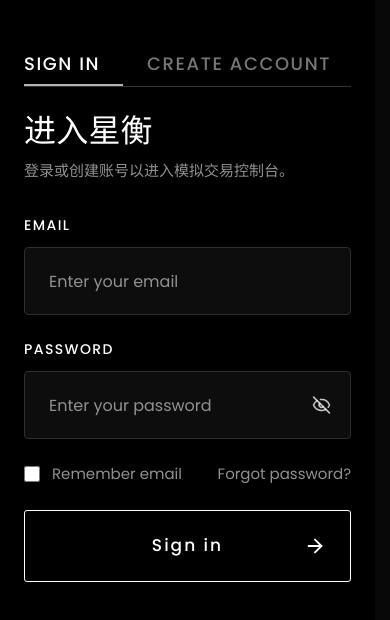
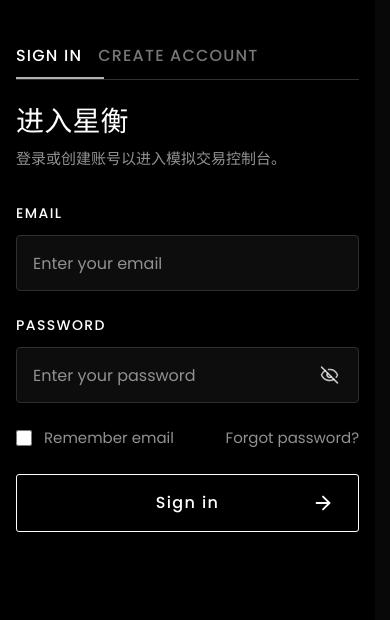
Before and after one commit to mushui-crypto/Xingheng, a React (Vite) app: page /login in a window 390 px wide. Shown: the top 620 px of the page. Built offline with nearby package versions, Linux system fonts and the light colour scheme.

Commit message:
feat: improve responsive layout foundations

```diff
--- a/src/components/ui/Button.tsx
+++ b/src/components/ui/Button.tsx
@@ -15,7 +15,7 @@ const variantClasses = {
 export function Button({ children, className = "", variant = "primary", style, ...props }: ButtonProps) {
   return (
     <button
-      className={`inline-flex items-center justify-center gap-2 whitespace-nowrap px-4 py-2.5 text-sm font-semibold uppercase tracking-[0.08em] transition active:translate-y-px disabled:cursor-not-allowed disabled:translate-y-0 disabled:opacity-50 ${variantClasses[variant]} ${className}`}
+      className={`inline-flex min-h-11 min-w-0 items-center justify-center gap-2 whitespace-nowrap px-4 py-2.5 text-sm font-semibold uppercase tracking-[0.08em] transition active:translate-y-px disabled:cursor-not-allowed disabled:translate-y-0 disabled:opacity-50 ${variantClasses[variant]} ${className}`}
       style={style}
       {...props}
     >
--- a/src/components/ui/Card.tsx
+++ b/src/components/ui/Card.tsx
@@ -6,7 +6,7 @@ type CardProps = HTMLAttributes<HTMLDivElement> & {
 
 export function Card({ children, className = "", ...props }: CardProps) {
   return (
-    <div className={`border border-white/15 bg-panel p-5 shadow-[inset_0_1px_0_rgba(255,255,255,0.035)] ${className}`} {...props}>
+    <div className={`min-w-0 border border-white/15 bg-panel p-4 shadow-[inset_0_1px_0_rgba(255,255,255,0.035)] sm:p-5 ${className}`} {...props}>
       {children}
     </div>
   );
--- a/src/features/auth/components/AuthFormPrimitives.tsx
+++ b/src/features/auth/components/AuthFormPrimitives.tsx
@@ -9,13 +9,13 @@ export type AuthFeedbackState = {
 };
 
 const authInputClass =
-  "xh-auth-input h-[68px] w-full rounded border border-[#2e2e2e] bg-[rgba(14,14,14,0.96)] px-6 text-base text-white outline-none transition placeholder:text-[#919191] focus:border-white/45";
+  "xh-auth-input h-14 w-full rounded border border-[#2e2e2e] bg-[rgba(14,14,14,0.96)] px-4 text-base text-white outline-none transition placeholder:text-[#919191] focus:border-white/45 sm:h-[68px] sm:px-6";
 const authPasswordInputClass = `${authInputClass} pr-14`;
 
 export function AuthHeader({ title, subtitle }: { title: string; subtitle: string }) {
   return (
     <div className="mb-8">
-      <h1 className="text-[32px] font-medium leading-10 tracking-[0.2px]">{title}</h1>
+      <h1 className="text-[clamp(1.75rem,7vw,2rem)] font-medium leading-tight tracking-[0.2px]">{title}</h1>
       <p className="mt-2 text-[15px] leading-6 text-[#919191]">{subtitle}</p>
     </div>
   );
@@ -75,7 +75,7 @@ export function AuthCodeInput({
   return (
     <label className="block">
       <span className="mb-3 block text-sm font-medium uppercase tracking-[1.4px] text-white">{label}</span>
-      <div className="flex gap-3">
+      <div className="flex flex-col gap-3 sm:flex-row">
         <input
           className={authInputClass}
           placeholder={placeholder}
@@ -88,7 +88,7 @@ export function AuthCodeInput({
           required
         />
         <button
-          className="h-[68px] min-w-[132px] rounded border border-white/30 px-4 text-sm font-medium uppercase tracking-[1px] text-white transition hover:border-white disabled:cursor-not-allowed disabled:opacity-50"
+          className="min-h-11 rounded border border-white/30 px-4 py-3 text-sm font-medium uppercase tracking-[1px] text-white transition hover:border-white disabled:cursor-not-allowed disabled:opacity-50 sm:h-[68px] sm:min-w-[132px] sm:py-0"
           type="button"
           disabled={buttonDisabled}
           onClick={onSend}
@@ -165,7 +165,7 @@ export function AuthInlineNote({ children }: { children: ReactNode }) {
 export function AuthSubmitButton({ children, disabled = false }: { children: string; disabled?: boolean }) {
   return (
     <button
-      className="relative flex h-[72px] w-full items-center justify-center rounded-[3px] border border-white bg-black px-6 text-[17px] font-medium tracking-[2px] text-white transition hover:bg-white hover:text-black disabled:cursor-not-allowed disabled:opacity-60 disabled:hover:bg-black disabled:hover:text-white"
+      className="relative flex min-h-14 w-full items-center justify-center rounded-[3px] border border-white bg-black px-6 py-4 text-[16px] font-medium tracking-[1.4px] text-white transition hover:bg-white hover:text-black disabled:cursor-not-allowed disabled:opacity-60 disabled:hover:bg-black disabled:hover:text-white sm:min-h-[72px] sm:text-[17px] sm:tracking-[2px]"
       type="submit"
       disabled={disabled}
     >
--- a/src/index.css
+++ b/src/index.css
@@ -14,6 +14,7 @@
 body {
   min-width: 320px;
   min-height: 100vh;
+  min-height: 100dvh;
   margin: 0;
   background:
     linear-gradient(180deg, rgba(255, 255, 255, 0.035), transparent 280px),
@@ -29,6 +30,10 @@ textarea {
 
 * {
   box-sizing: border-box;
+}
+
+#root {
+  min-width: 0;
 }
 
 ::selection {
@@ -55,9 +60,50 @@ textarea {
   }
 }
 
+@media (max-width: 1023px) {
+  .xh-account-layout {
+    grid-template-columns: minmax(0, 1fr);
+  }
+
+  .xh-account-sidebar {
+    min-height: auto;
+    border-right: 0;
+    border-bottom: 1px solid #2b2b2b;
+    padding: 12px 16px;
+    position: sticky;
+    top: 60px;
+    z-index: 20;
+  }
+
+  .xh-account-nav {
+    flex-direction: row;
+    gap: 8px;
+    overflow-x: auto;
+  }
+
+  .xh-account-nav-group {
+    display: none;
+  }
+
+  .xh-account-nav-button,
+  .xh-account-nav-button.is-child {
+    width: auto;
+    min-height: 44px;
+    padding-left: 14px;
+    padding-right: 14px;
+    white-space: nowrap;
+  }
+
+  .xh-account-content {
+    padding-top: 20px;
+    padding-left: 16px;
+    padding-right: 16px;
+  }
+}
+
 @layer components {
   .xh-page {
-    @apply space-y-6;
+    @apply min-w-0 space-y-6;
   }
 
   .xh-account-workspace {
@@ -69,7 +115,7 @@ textarea {
   }
 
   .xh-account-layout {
-    @apply grid min-h-[calc(100vh-60px)] gap-0 items-stretch;
+    @apply grid min-h-[calc(100vh-60px)] min-w-0 gap-0 items-stretch;
     grid-template-columns: 300px minmax(0, 1fr);
   }
 
@@ -93,7 +139,7 @@ textarea {
   }
 
   .xh-account-nav-button {
-    @apply flex h-[46px] w-full shrink-0 items-center bg-black pl-4 pr-[14px] text-left text-sm font-medium leading-none text-[#a6a6a6] transition hover:bg-white/[0.04] hover:text-[#f5f5f5];
+    @apply flex min-h-[46px] w-full shrink-0 items-center bg-black pl-4 pr-[14px] text-left text-sm font-medium leading-none text-[#a6a6a6] transition hover:bg-white/[0.04] hover:text-[#f5f5f5];
   }
 
   .xh-account-nav-button.is-child {
@@ -125,7 +171,7 @@ textarea {
   }
 
   .xh-table {
-    @apply w-full text-left text-sm;
+    @apply w-full min-w-full text-left text-sm;
   }
 
   .xh-thead {
@@ -141,7 +187,7 @@ textarea {
   }
 
   .xh-action-link {
-    @apply inline-flex items-center gap-2 border border-white/20 px-3 py-2 text-sm font-semibold text-slate-200 transition hover:border-white hover:text-white active:translate-y-px;
+    @apply inline-flex min-h-11 items-center gap-2 border border-white/20 px-3 py-2 text-sm font-semibold text-slate-200 transition hover:border-white hover:text-white active:translate-y-px;
   }
 
   .xh-auth-input:-webkit-autofill,
@@ -155,7 +201,7 @@ textarea {
   }
 
   .xh-data-table {
-    @apply w-full overflow-x-auto;
+    @apply w-full min-w-0 overflow-x-auto;
   }
 
   .xh-data-table-inner {
@@ -206,7 +252,7 @@ textarea {
   }
 
   .xh-overview-panel {
-    @apply bg-[#101010] p-5;
+    @apply min-w-0 bg-[#101010] p-4 sm:p-5;
   }
 
   .xh-overview-panel-header {
@@ -242,11 +288,11 @@ textarea {
   }
 
   .xh-modal-shell {
-    @apply w-full border border-[#2b2b2b] bg-[#050505] md:max-w-[560px];
+    @apply w-full max-w-[calc(100vw-24px)] border border-[#2b2b2b] bg-[#050505] md:max-w-[560px];
   }
 
   .xh-modal-header {
-    @apply flex items-start justify-between gap-4 px-6 pb-[18px] pt-6;
+    @apply flex items-start justify-between gap-4 px-4 pb-[18px] pt-5 sm:px-6 sm:pt-6;
   }
 
   .xh-modal-title {
@@ -262,11 +308,11 @@ textarea {
   }
 
   .xh-modal-divider {
-    @apply mx-6 h-px bg-[#2b2b2b];
+    @apply mx-4 h-px bg-[#2b2b2b] sm:mx-6;
   }
 
   .xh-modal-body {
-    @apply px-6 pb-6 pt-[18px];
+    @apply px-4 pb-5 pt-[18px] sm:px-6 sm:pb-6;
   }
 
   .xh-market-trigger {
--- a/src/pages/auth/AuthFrame.tsx
+++ b/src/pages/auth/AuthFrame.tsx
@@ -10,9 +10,9 @@ type AuthFrameProps = {
 export function AuthFrame({ activeTab, children }: AuthFrameProps) {
   return (
     <div className="min-h-screen overflow-hidden bg-black text-white" style={{ fontFamily: "Poppins, Inter, sans-serif" }}>
-      <div className="min-h-screen lg:grid lg:h-[1080px] lg:min-h-0 lg:w-[1920px] lg:grid-cols-[1200px_720px]">
-        <section className="relative hidden h-[1080px] w-[1200px] overflow-hidden lg:block">
-          <div className="absolute left-0 top-0 h-[1080px] w-[1200px] overflow-hidden">
+      <div className="mx-auto grid min-h-dvh w-full max-w-[1920px] lg:grid-cols-[minmax(0,1fr)_minmax(520px,720px)]">
+        <section className="relative hidden min-h-dvh overflow-hidden lg:block">
+          <div className="absolute left-1/2 top-1/2 h-[1080px] w-[1200px] -translate-x-1/2 -translate-y-1/2 overflow-hidden">
             <StarBorder className="left-0 top-[-44px] z-0 h-[1158px] w-[1070.74px]" color="rgba(255,255,255,1)" shape="ellipse" speed="6s" thickness={1} />
             <StarBorder className="left-[80px] top-[80px] z-[1] h-[920px] w-[1040px]" color="rgba(255,255,255,1)" shape="rounded" speed="9s" thickness={1} />
             <img
@@ -35,24 +35,24 @@ export function AuthFrame({ activeTab, children }: AuthFrameProps) {
           </div>
         </section>
 
-        <section className="relative flex min-h-screen items-start justify-start px-6 py-10 lg:block lg:h-[1080px] lg:w-[720px] lg:min-h-0 lg:px-0 lg:py-0">
+        <section className="relative flex min-h-dvh min-w-0 items-start justify-start px-4 py-8 sm:px-6 sm:py-10 lg:block lg:px-0 lg:py-0">
           <div className="absolute left-[529.48px] top-[77.28px] hidden h-px w-[118px] bg-[rgba(199,199,199,0.18)] lg:block" />
           <div className="absolute left-[623.48px] top-[51.28px] hidden h-px w-6 bg-[rgba(199,199,199,0.45)] lg:block" />
           <div className="absolute left-[623.48px] top-[51.28px] hidden h-6 w-px bg-[rgba(199,199,199,0.45)] lg:block" />
           <div className="absolute left-[633.78px] top-[1015.27px] hidden h-px w-6 bg-[rgba(199,199,199,0.45)] lg:block" />
           <div className="absolute left-[633.78px] top-[991.27px] hidden h-6 w-px bg-[rgba(199,199,199,0.45)] lg:block" />
-          <div className="mx-auto w-full max-w-[548px] lg:absolute lg:left-[80px] lg:top-[160px] lg:mx-0">
-            <nav className="relative mb-6 flex h-[47px] items-start gap-6 border-b border-[rgba(199,199,199,0.25)] text-[18px] uppercase">
-              <AuthTab active={activeTab === "login"} to="/login" widthClass="w-[99px]">
+          <div className="mx-auto w-full max-w-[548px] lg:absolute lg:left-[clamp(48px,5vw,80px)] lg:top-[clamp(96px,14vh,160px)] lg:mx-0 lg:max-w-[calc(100%_-_96px)]">
+            <nav className="relative mb-6 flex h-auto min-h-[47px] max-w-full items-start gap-4 overflow-x-auto border-b border-[rgba(199,199,199,0.25)] text-[16px] uppercase sm:gap-6 sm:text-[18px]">
+              <AuthTab active={activeTab === "login"} to="/login">
                 Sign in
               </AuthTab>
-              <AuthTab active={activeTab === "register"} to="/register" widthClass="w-[204px]">
+              <AuthTab active={activeTab === "register"} to="/register">
                 Create account
               </AuthTab>
               <span
                 aria-hidden="true"
                 className={`absolute bottom-0 left-0 h-0.5 bg-[rgba(199,199,199,0.9)] transition-[transform,width] duration-500 ease-[cubic-bezier(0.22,1,0.36,1)] ${
-                  activeTab === "login" ? "w-[99px] translate-x-0" : "w-[204px] translate-x-[123px]"
+                  activeTab === "login" ? "w-[88px] translate-x-0 sm:w-[99px]" : "w-[174px] translate-x-[104px] sm:w-[204px] sm:translate-x-[123px]"
                 }`}
               />
             </nav>
@@ -68,17 +68,15 @@ function AuthTab({
   active,
   to,
   children,
-  widthClass,
 }: {
   active: boolean;
   to: string;
   children: ReactNode;
-  widthClass: string;
 }) {
   return (
     <Link
       to={to}
-      className={`flex h-[47px] shrink-0 items-center justify-start whitespace-nowrap py-[10px] text-[18px] font-medium not-italic uppercase leading-normal tracking-[1.6px] transition ${widthClass} ${
+      className={`flex h-[47px] shrink-0 items-center justify-start whitespace-nowrap py-[10px] text-[16px] font-medium not-italic uppercase leading-normal tracking-[1.2px] transition sm:text-[18px] sm:tracking-[1.6px] ${
         active ? "text-white" : "text-[rgba(145,145,145,0.82)] hover:text-white/70"
       }`}
     >
```
Also changed, not shown: src/components/layouts/AdminLayout.tsx (+5 -5 lines), src/components/layouts/UserLayout.tsx (+8 -8 lines), 1 other file (tests, documents, lock files or other folders).
